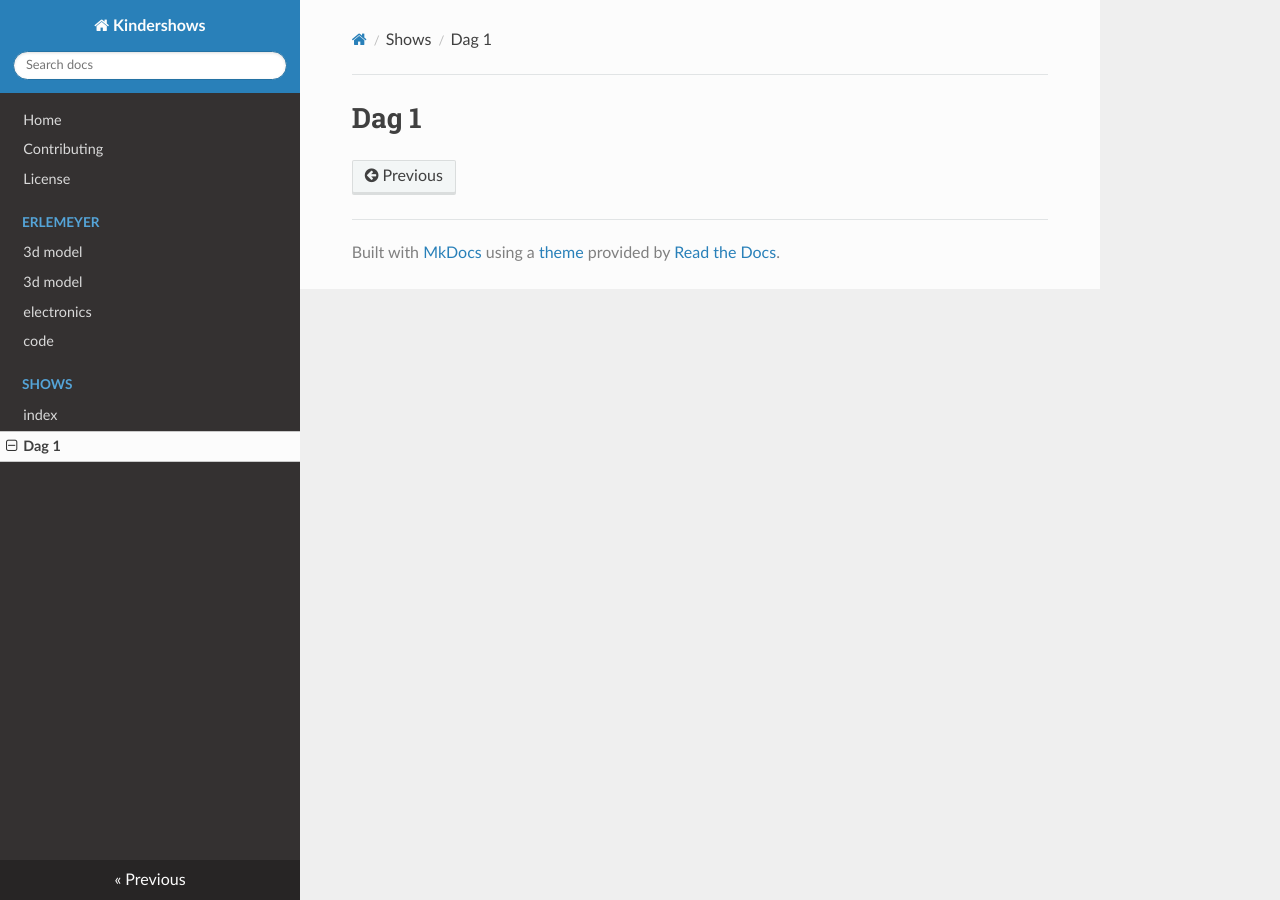
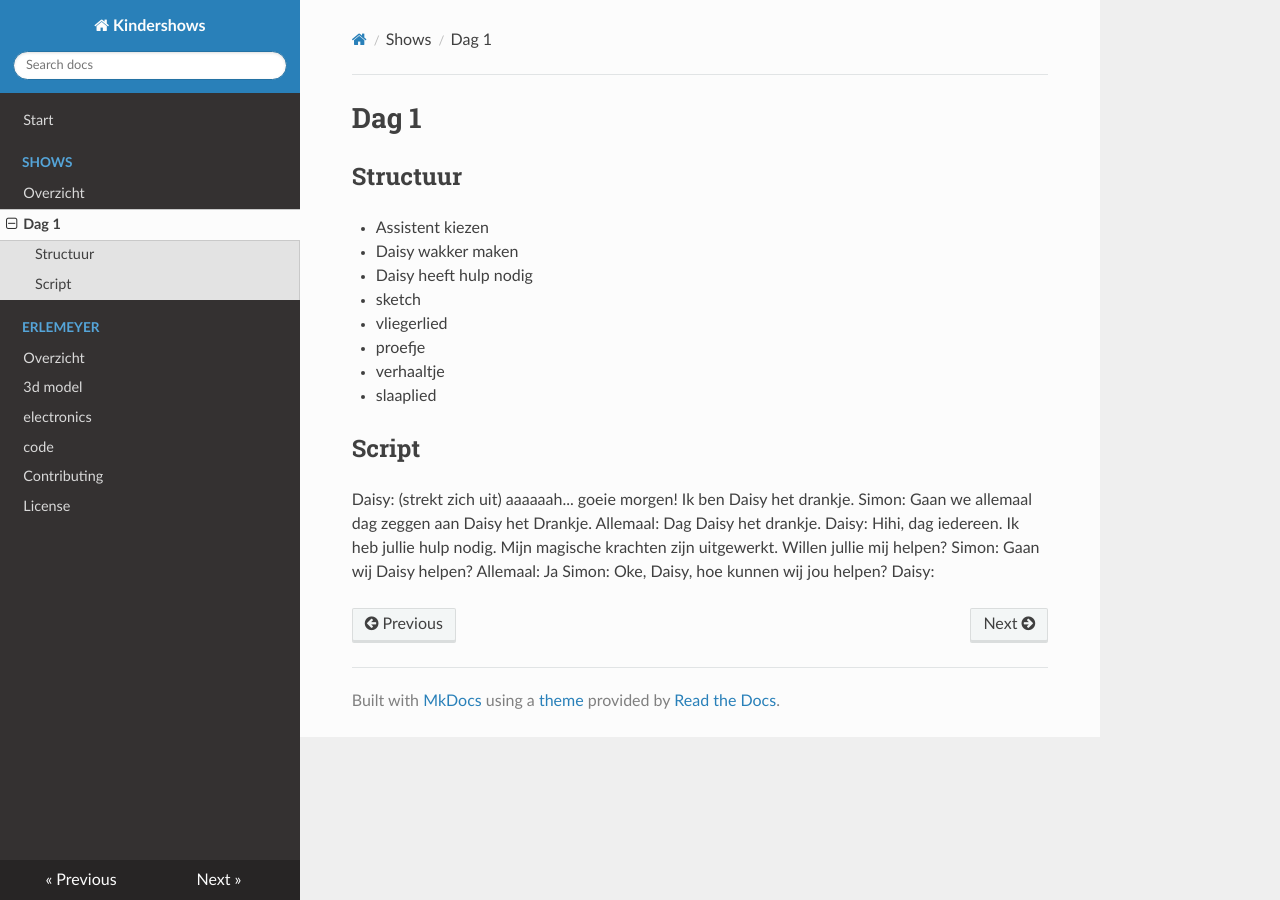
Before and after one commit to SimonMeersschaut/kindershow, an MkDocs documentation site: the page built from docs/shows/dag1/script.md, in a window 1280 px wide. Built offline with MkDocs 1.6.1, drawn with Linux system fonts in a browser that asks for light colours; nearby versions of some CDN libraries.

Commit message:
Added sketches

```diff
--- a/docs/shows/dag1/script.md
+++ b/docs/shows/dag1/script.md
@@ -1 +1,23 @@
 # Dag 1
+
+## Structuur
+
+- Assistent kiezen
+- Daisy wakker maken
+- Daisy heeft hulp nodig
+- sketch
+- vliegerlied
+- proefje
+- verhaaltje
+- slaaplied
+
+## Script
+
+Daisy: (strekt zich uit) aaaaaah... goeie morgen! Ik ben Daisy het drankje.
+Simon: Gaan we allemaal dag zeggen aan Daisy het Drankje.
+Allemaal: Dag Daisy het drankje.
+Daisy: Hihi, dag iedereen. Ik heb jullie hulp nodig. Mijn magische krachten zijn uitgewerkt. Willen jullie mij helpen?
+Simon: Gaan wij Daisy helpen?
+Allemaal: Ja
+Simon: Oke, Daisy, hoe kunnen wij jou helpen?
+Daisy:
--- a/mkdocs.yaml
+++ b/mkdocs.yaml
@@ -41,17 +41,17 @@ extra_javascript:
   - https://unpkg.com/mathjax@3/es5/tex-mml-chtml.js
 
 nav:
-  - Home: index.md
-  - Contributing: contributing.md
-  - License: license.md
+  - Start: index.md
+  - Shows:
+    - Overzicht: shows/overzicht.md
+    - Dag 1: shows/dag1/script.md
   - Erlemeyer:
-    - 3d model: erlemeyer/index.md
+    - Overzicht: erlemeyer/overzicht.md
     - 3d model: erlemeyer/3d-model.md
     - electronics: erlemeyer/electronics.md
     - code: erlemeyer/code.md
-  - Shows:
-    - index: shows/index.md
-    - Dag 1: shows/dag1/script.md
+  - Contributing: contributing.md
+  - License: license.md
 
 docs_dir: docs
 site_dir: site
```
Also changed, not shown: docs/shows/overzicht.md (renamed from docs/shows/index.md, +5 -2 lines), docs/shows/skecthes/afleiging.md (added, +5 -0 lines), docs/shows/skecthes/slechthorende-professor.md (added, +7 -0 lines), docs/shows/skecthes/verkeerde-ingredient.md (added, +11 -0 lines), docs/erlemeyer/overzicht.md (renamed from docs/erlemeyer/index.md), docs/shows/skecthes/groen-of-rood.md (added).
